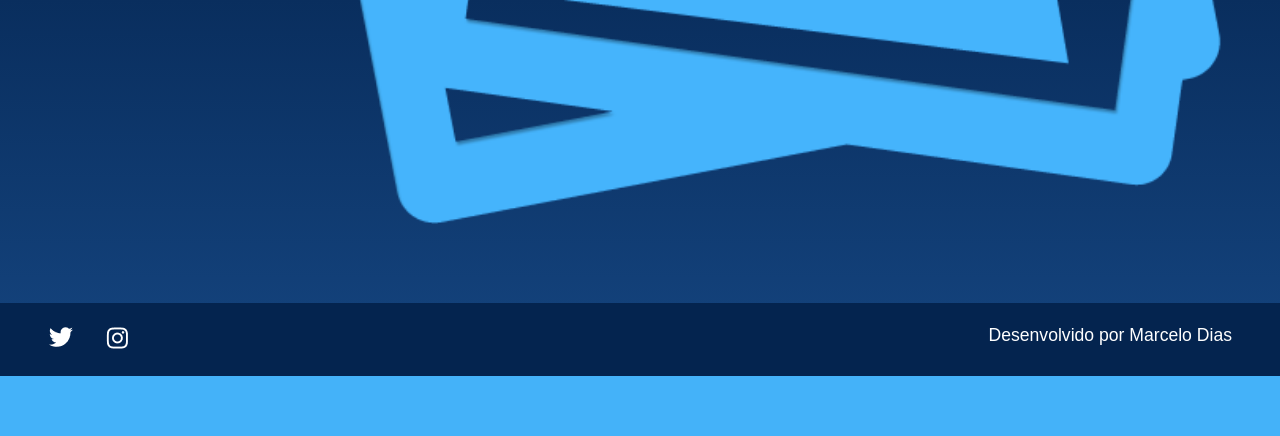
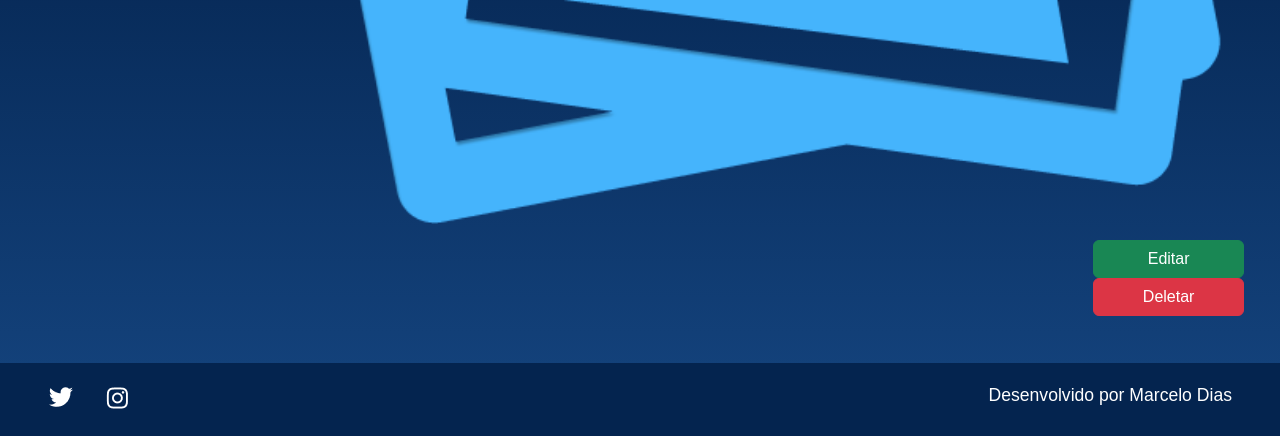
Before and after one commit to marcelodiass/alura-space, a Django app: template templates/galeria/imagem.html in a window 1280 px wide. Shown: the part 706-1142 px from the top of the page. Before the commit the page ends 1082 px from the top, so only its background shows below. Run offline with Django 5.2, Linux system fonts and the light colour scheme; the template is opened without the code that fills it, so the values that code supplies are empty; parts of the project's set-up code (start-up, migrations or seed data) failed here and were passed over.

Commit message:
templates e botoes

```diff
--- a/apps/galeria/views.py
+++ b/apps/galeria/views.py
@@ -38,7 +38,7 @@ def nova_imagem(request):
 
     form = FotografiaForms()
     if request.method == 'POST':
-        form = FotografiaForms(request.POST)
+        form = FotografiaForms(request.POST, request.FILES)
         if form.is_valid():
             form.save()
             messages.success(request, 'Nova fotografia cadastrada!')
--- a/templates/galeria/imagem.html
+++ b/templates/galeria/imagem.html
@@ -27,6 +27,18 @@
 								{{ fotografia.descricao }}
 							</p>
 						</div>
+						<div>
+							<a href="{% url 'editar_imagem' %}">
+								<button class="btn btn-success col-12" style="padding: top 5px;">
+									Editar
+								</button>
+							</a>
+							<a href="{% url 'deletar_imagem' %}">
+								<button class="btn btn-danger col-12" style="padding: top 5px;">
+									Deletar
+								</button>
+							</a>
+						</div>
 					</div>
 				</div>
 			</section>
--- a/templates/galeria/nova_imagem.html
+++ b/templates/galeria/nova_imagem.html
@@ -2,7 +2,7 @@
 {% load static %}
 {% block content %}
             <section class="galeria" style="margin-left: 5em">
-                <form action="{% url 'login' %}" method="POST">
+                <form action="{% url 'nova_imagem' %}" method="POST" enctype="multipart/form-data">
                     {% csrf_token %}
                     <div class="row">
                         {% for field in form.visible_fields %}
@@ -13,7 +13,7 @@
                         {% endfor %}
                     </div>
                     <div>
-                        <button type="submit" class="btn btn-success col-12" style="padding: top 5px;">Logar</button>
+                        <button type="submit" class="btn btn-success col-12" style="padding: top 5px;">Adicionar Imagem</button>
                     </div>
                 </form>
             </section>
```
